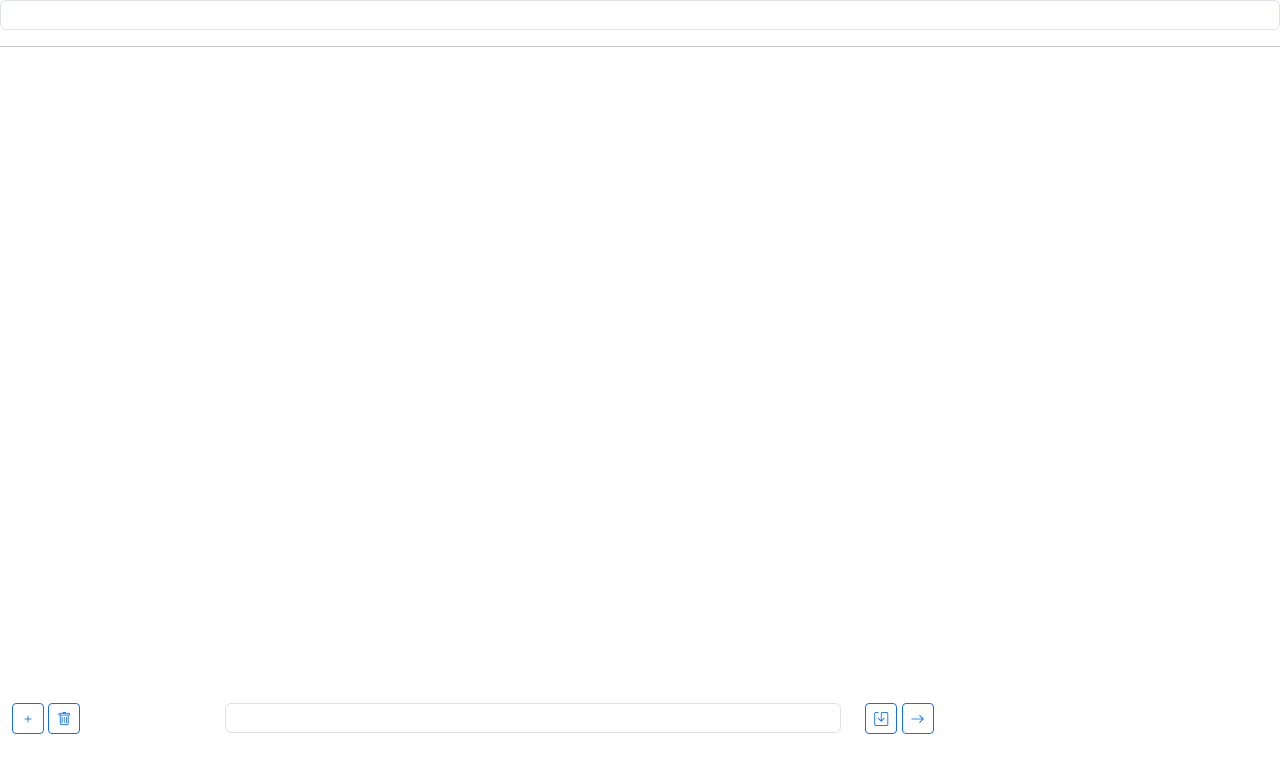
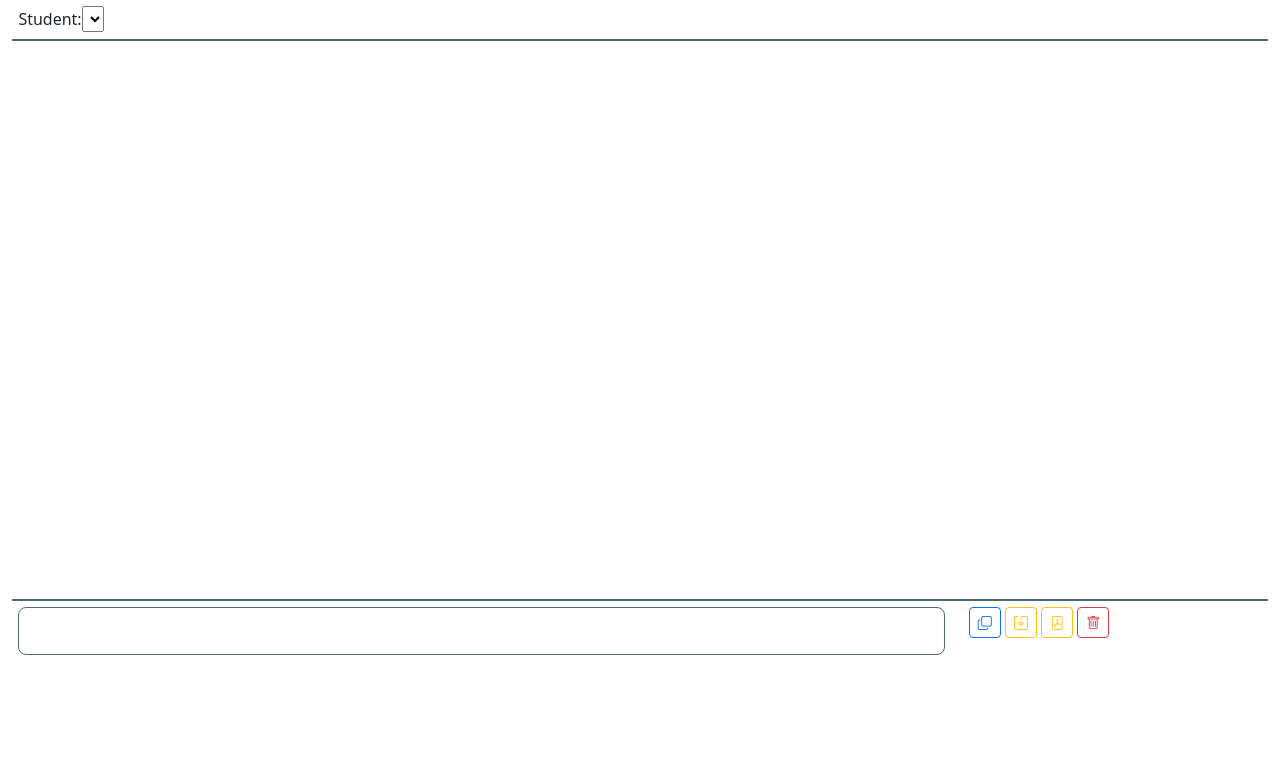
Before and after one commit to DrPeterRobinson/Markoid-python, a plain HTML site: page assets/index.html in a window 1280 px wide. Drawn offline with Linux system fonts and the light colour scheme.

Commit message:
Much improved

```diff
--- a/assets/css/custom.css
+++ b/assets/css/custom.css
@@ -3,7 +3,7 @@ body {
 }
 
 .form-control{
-    padding:2px;
+    padding:0.4em;
 }
 
 .tablex {
@@ -26,14 +26,29 @@ body {
 }
 
 .mainform{
-    height: 200vh;
+    height: 50vh;
+}
+
+.headersection{
+    padding: 0.4rem;
 }
 
 .itemssection{
-    height: 80vh;
+    height: 70vh;
     overflow-y: scroll;
+    border-top: #4a6c71 2px solid;
 }
 
 .summary{
-    height:20vh;
+    width: 100%;
+    height:10rem;
+    padding: 0.4rem;
+    border-top: #4a6c71 2px solid;
 }
+
+.finaltext{
+    border: #4a6c71 1px solid;
+    padding: 0.3rem ;
+    border-radius: 0.5rem;
+    min-height: 3rem;
+}
--- a/assets/index.html
+++ b/assets/index.html
@@ -20,54 +20,32 @@
   </head>
 
   <body>
-
-
-
-      <div class="h2">
-          <select class="form-control sm" id="student-dropdown" name="student" ></select>
-      </div>
-      <hr>
-
-      <!--
-      <div class="col-sm-8">
-          <select class="form-control sm" id="student-dropdown" name="student" ></select>
-        </div>
-        <div class="col-sm-4"></div>
-          <button id="btn-send-md" class="btn btn-sm btn-outline-warning"><i class="bi bi-arrow-right"></i></button>
-          <button id="btn-send-pdf" class="btn btn-sm btn-outline-warning"><i class="bi bi-file-pdf"></i></button>
-        </div>
-      -->
-
       <!--<div class="pre-scrollable" style="max-height:80vh">-->
         <div class=" container-fluid">
+          <div class="headersection">
+            <span>Student:</span><select class="xform-control sm" id="student-dropdown" name="student" ></select>
+        </div>
             <div class="itemssection">
             <table id="tablex" class="table table-sm tablex">
               <tbody id="table1">
-
               </tbody>
             </table>
           </div>
 
           <div class="summary">
-        <div class="card-header">
             <div class="form-group row">
-            <div class="col-sm-2">
-              <button id="btn-copy" class="btn btn-sm btn-outline-primary"><i class="bi bi-plus"></i></button>
-              <button id="btn-clear" class="btn btn-sm btn-outline-primary"><i  class="bi bi-trash"></i></button>
+              <div class="col-sm-9">
+                <div id="summary" class="finaltext" style="white-space: pre-line"></div>
               </div>
-            <div class="col-sm-6">
-              <input class="form-control sm" id="ip-studentname" name="studentname" >
-            </div>
-            <div class="col-sm-2">
-              <button id="xbtn-send-md" class="btn btn-sm btn-outline-primary"><i class="bi bi-save"></i></button>
-              <button id="xbtn-send" class="btn btn-sm btn-outline-primary"><i class="bi bi-arrow-right"></i></button>
+              <div class="col-sm-3">
+                <button id="btn-copy" class="btn btn-sm btn-outline-primary"><i class="bi bi-copy"></i></button>
+                <button id="btn-send-md" class="btn btn-sm btn-outline-warning"><i class="bi bi-save"></i></button>
+                <button id="btn-send-pdf" class="btn btn-sm btn-outline-warning"><i class="bi-file-pdf"></i></button>
+                <button id="btn-clear" class="btn btn-sm btn-outline-danger"><i  class="bi bi-trash"></i></button>
               </div>
             </div>
           </div>
 
-        <div class="card-body">
-          <div id="summary" style="white-space: pre-line"></div>
-        </div>
       </div>
 
     </div>
--- a/assets/main.js
+++ b/assets/main.js
@@ -257,8 +257,8 @@ $('#btn-send-md').on('click',function(e){
   sendDataMarkDown();
 })
 
-$('#btn-send-md').on('click',function(e){
-  sendDataMarkDown();
+$('#btn-send-pdf').on('click',function(e){
+  makePdf();
 })
 
 function sendDataMarkDown(){
@@ -269,13 +269,9 @@ function sendDataMarkDown(){
   });
 }
 
-$('#btn-send-pdf').on('click',function(e){
-  makePDF();
-})
-
-function makePDF(){
+function makePdf(){
   var student = $("#student-dropdown").val();
-  pywebview.api.makePDF(student).then(function(result){
+  pywebview.api.make_pdf(student).then(function(result){
     console.log("Made pdf: "+result);
   });
 }
```
Also changed, not shown: 1 other file. Lines whose indentation alone changed are shown as unchanged.
